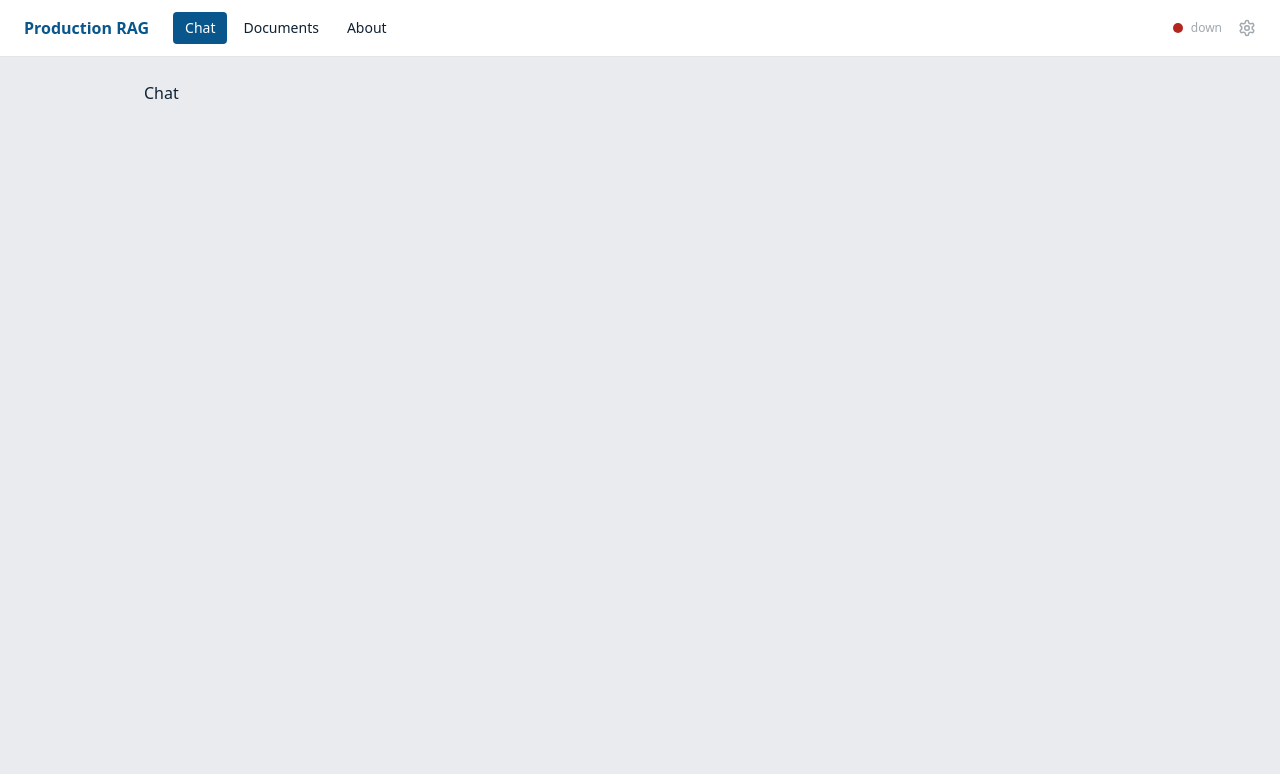
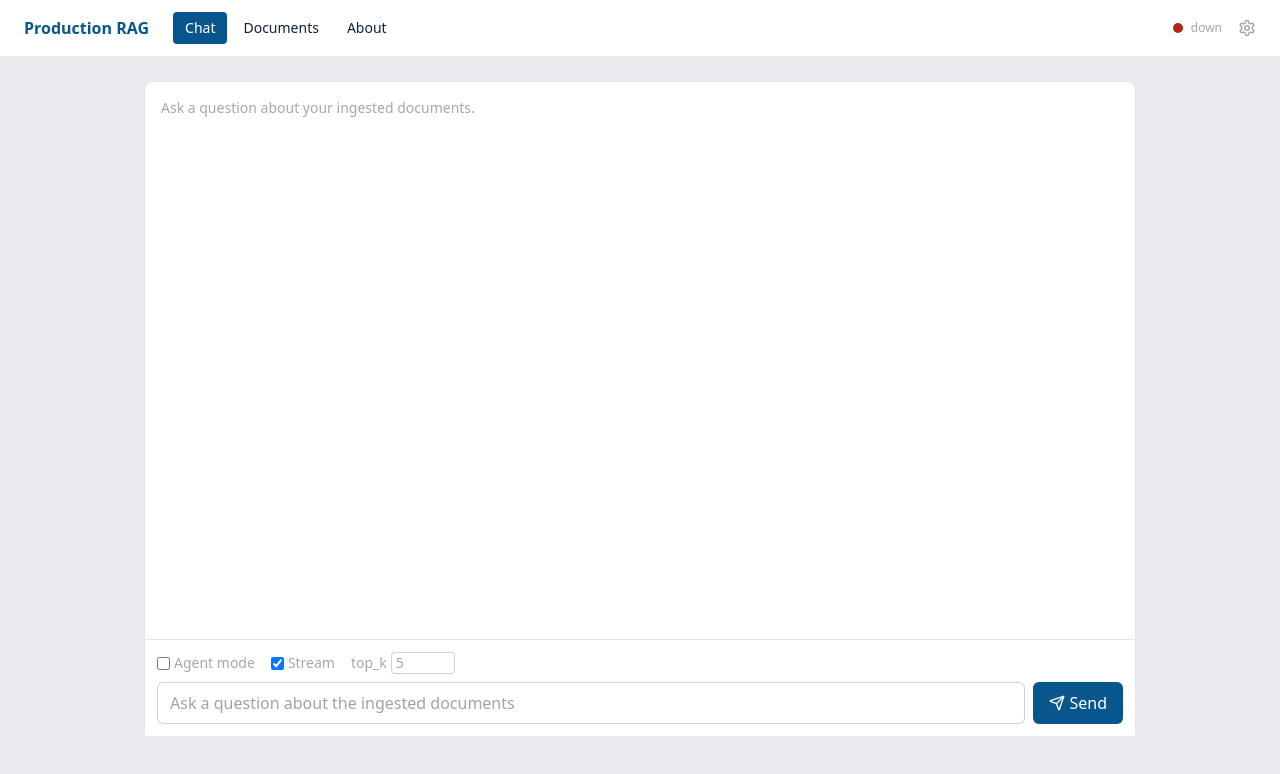
Before and after one commit to WeiGuang-2099/Production-RAG, a React (Vite) app in the folder frontend/: page / in a window 1280 px wide. Shown: the top 774 px of the page. Built offline with nearby package versions, Linux system fonts and the light colour scheme; no server answers.

Commit message:
feat: chat page

```diff
--- a/frontend/src/pages/ChatPage.tsx
+++ b/frontend/src/pages/ChatPage.tsx
@@ -1,3 +1,33 @@
+import { useState } from "react";
+import { ChatControls } from "../components/chat/ChatControls";
+import { MessageThread } from "../components/chat/MessageThread";
+import { useChat } from "../hooks/useChat";
+
 export function ChatPage() {
-  return <div>Chat</div>;
+  const { messages, busy, send } = useChat();
+  const [agent, setAgent] = useState(false);
+  const [stream, setStream] = useState(true);
+  const [topK, setTopK] = useState(5);
+
+  return (
+    <div className="flex h-[calc(100vh-9rem)] flex-col rounded-lg border border-muted/30 bg-surface">
+      <div className="flex-1 overflow-y-auto p-4">
+        {messages.length === 0 ? (
+          <p className="text-sm text-muted">Ask a question about your ingested documents.</p>
+        ) : (
+          <MessageThread messages={messages} />
+        )}
+      </div>
+      <ChatControls
+        agent={agent}
+        stream={stream}
+        topK={topK}
+        busy={busy}
+        onAgent={setAgent}
+        onStream={setStream}
+        onTopK={setTopK}
+        onSend={(q) => send(q, { agent, stream, topK })}
+      />
+    </div>
+  );
 }
```
Also changed, not shown: 1 other file (tests, documents, lock files or other folders).
